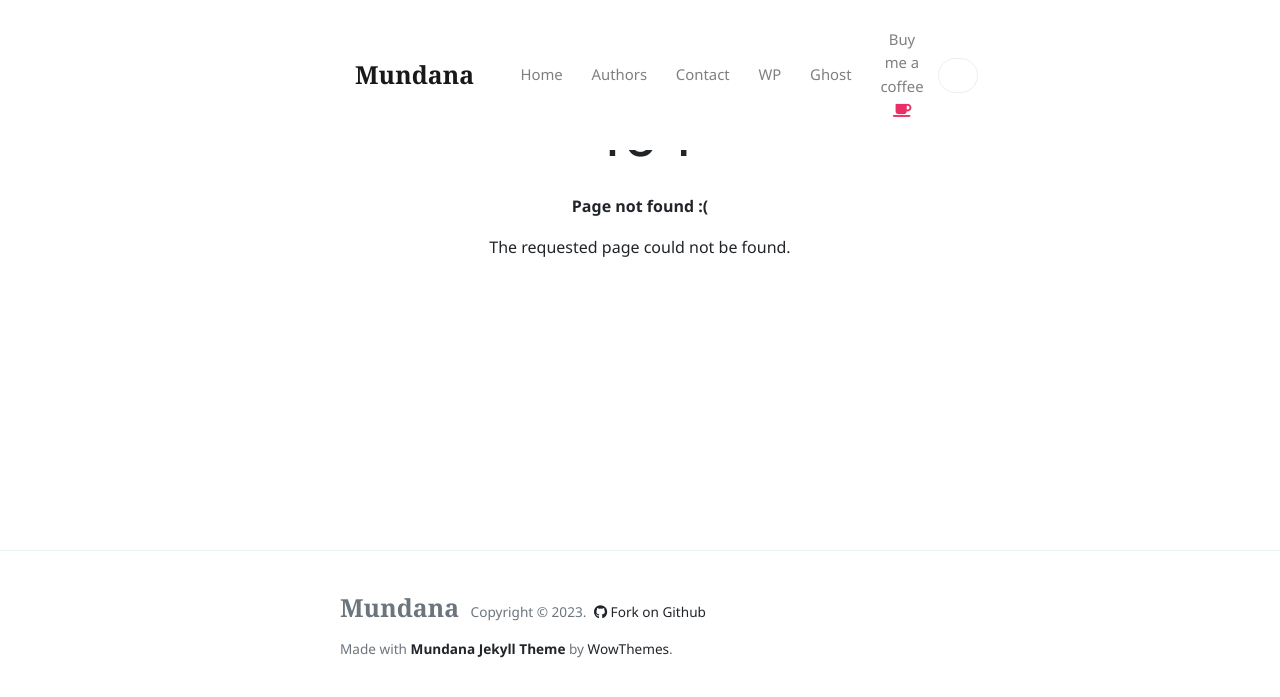
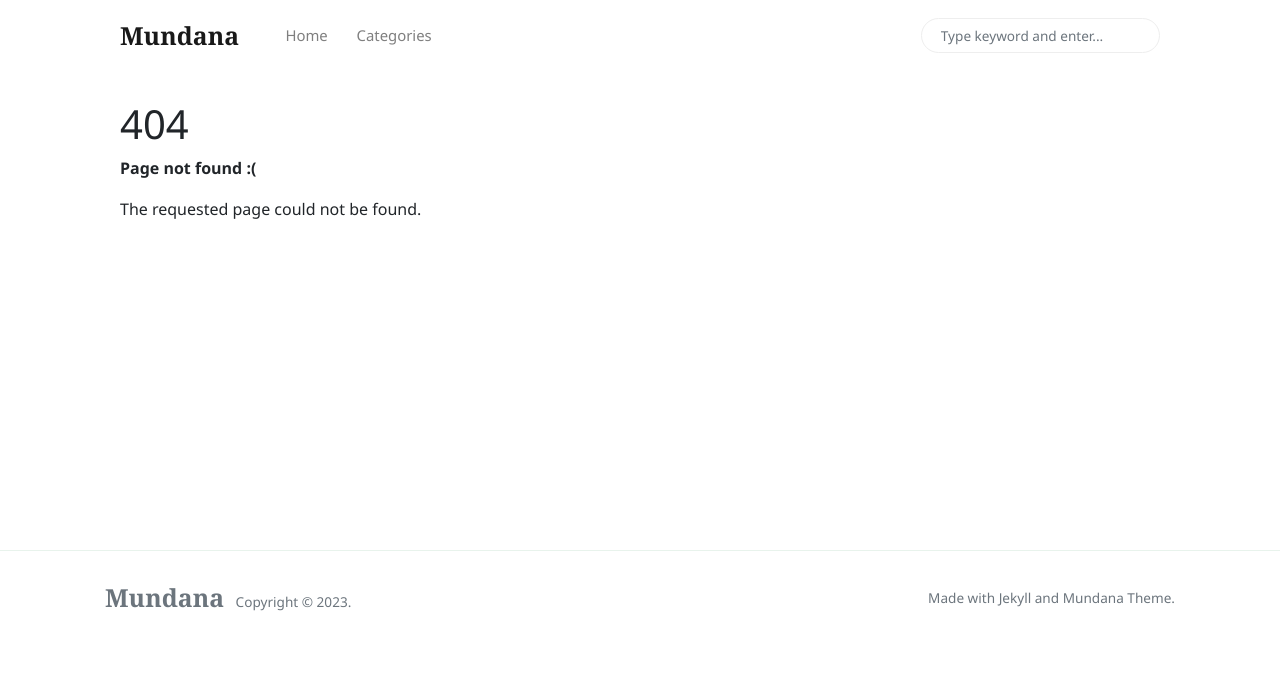
Before and after one commit to diogomatheus/diogomatheus.github.io, a Jekyll site: the page built from 404.html, in a window 1280 px wide. Shown: the top 697 px of the page. Built offline with Jekyll 4.4.1, drawn with Linux system fonts in a browser that asks for light colours; nearby versions of some CDN libraries.

Commit message:
refactor: clean-up and organization

```diff
--- a/404.html
+++ b/404.html
@@ -2,23 +2,8 @@
 layout: default
 ---
 
-<style type="text/css" media="screen">
-  .container {
-    margin: 10px auto;
-    max-width: 600px;
-    text-align: center;
-  }
-  h1 {
-    margin: 30px 0;
-    font-size: 4em;
-    line-height: 1;
-    letter-spacing: -1px;
-  }
-</style>
-
 <div class="container">
   <h1>404</h1>
-
   <p><strong>Page not found :(</strong></p>
   <p>The requested page could not be found.</p>
 </div>
--- a/_config.yml
+++ b/_config.yml
@@ -59,7 +59,5 @@
 # Paginate
 paginate: 10
 
-
-
 # Exclude metadata and development time dependencies (like Grunt plugins)
 exclude: [README.markdown, package.json, grunt.js, Gruntfile.js, Gruntfile.coffee, node_modules]
--- a/_includes/comments.html
+++ b/_includes/comments.html
@@ -1,5 +1,4 @@
 <!--  Don't edit anything here. Set your disqus id in _config.yml -->
-
 <div id="comments" class="mt-5">
     <div id="disqus_thread">
     </div>
--- a/_includes/menu-header.html
+++ b/_includes/menu-header.html
@@ -1,20 +1,7 @@
-<!--  Replace menu links here -->
-
+<!--  Menu items -->
 <li class="nav-item">
-<a class="nav-link" href="{{site.baseurl}}/index.html">Home</a>
+  <a class="nav-link" href="{{site.baseurl}}/index.html">Home</a>
 </li>
 <li class="nav-item">
-<a class="nav-link" href="{{site.baseurl}}/authors-list.html">Authors</a>
+  <a class="nav-link" href="{{site.baseurl}}/categories.html">Categories</a>
 </li>
-<li class="nav-item">
-<a class="nav-link" href="{{site.baseurl}}/contact.html">Contact</a>
-</li>
-<li class="nav-item">
-<a target="_blank" class="nav-link" href="https://www.wowthemes.net/themes/mundana-wordpress/">WP</a>
-</li>
-<li class="nav-item">
-<a target="_blank" class="nav-link" href="https://www.wowthemes.net/themes/mundana-ghost/">Ghost</a>
-</li>
-<li class="nav-item">
-<a target="_blank" class="nav-link" href="https://www.wowthemes.net/donate/">Buy me a coffee <i class="fa fa-coffee text-danger"></i></a>
-</li>
--- a/_layouts/default.html
+++ b/_layouts/default.html
@@ -79,13 +79,9 @@
             <div>
                 <span class="navbar-brand mr-2 mb-0"><strong>Mundana</strong></span>
                 <span>Copyright © <script>document.write(new Date().getFullYear())</script>.</span>
-
-                <!--  Github Repo Star Btn-->
-                <a class="text-dark ml-1" target="_blank" href="https://github.com/wowthemesnet/mundana-theme-jekyll"><i class="fab fa-github"></i> Fork on Github</a>
-
             </div>
             <div>
-                Made with <a target="_blank" class="text-dark font-weight-bold" href="https://www.wowthemes.net/mundana-jekyll-theme/"> Mundana Jekyll Theme </a> by <a class="text-dark" target="_blank" href="https://www.wowthemes.net">WowThemes</a>.
+                Made with Jekyll and Mundana Theme.
             </div>
         </div>
         </div>
```
Also changed, not shown: _pages/about.md (deleted, +0 -8 lines), _pages/author-jane.html (deleted, +0 -26 lines), _pages/author-sal.html (deleted, +0 -26 lines), _pages/authors-list.html (deleted, +0 -33 lines), _pages/buy-me-a-coffee.md (deleted, +0 -12 lines), _pages/contact.md (deleted, +0 -18 lines), _pages/privacy-policy.md (deleted, +0 -43 lines), _pages/tags.html (deleted, +0 -36 lines), README.md.
